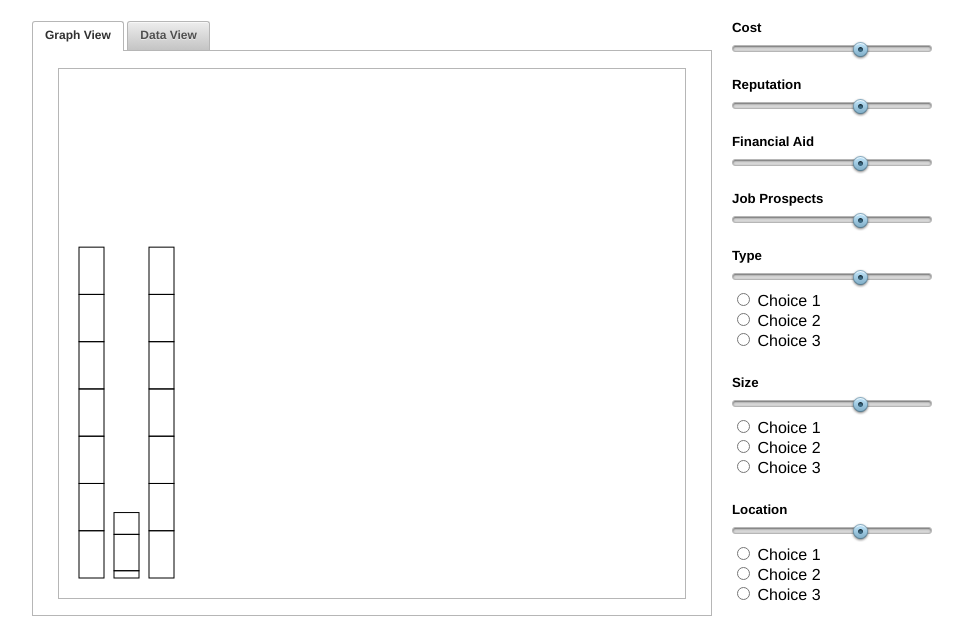
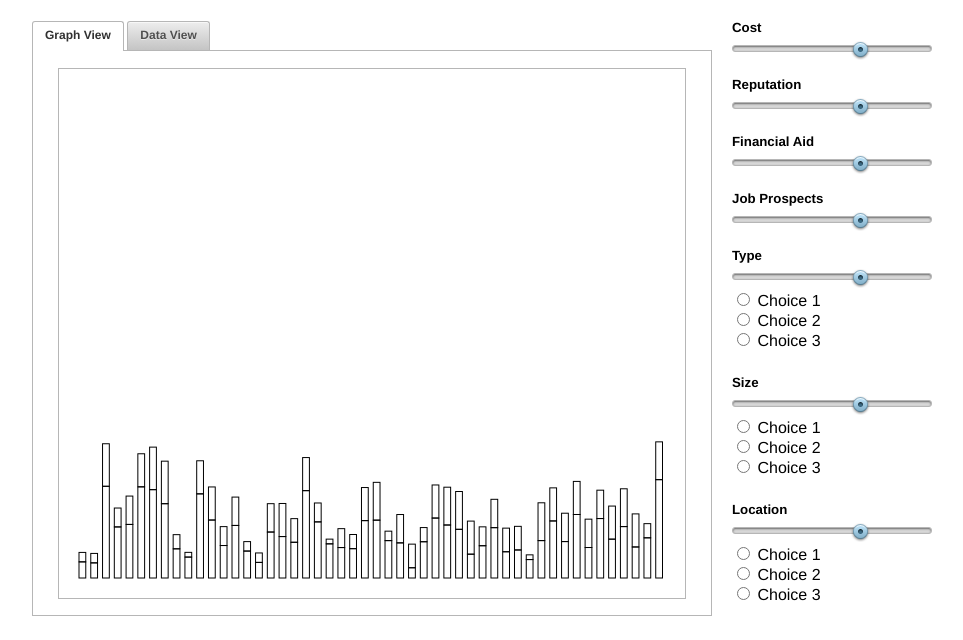
Before and after one commit to nerdyworm/collegesvis, a plain HTML site: page index.html in a window 1280 px wide. Shown: the whole page, without its empty margins (158-1121 px from the left). Drawn offline with Linux system fonts and the light colour scheme.

Commit message:
got some scaling of data done

```diff
--- a/index.html
+++ b/index.html
@@ -21,7 +21,16 @@
           <div id="graph" style="border: 1px solid #B6B6B6"></div>
         </div>
         <div id="data_view">
-          <table id="raw_data">
+          <table id="raw_data" boder="0" cellpadding="0" cellspacing="0">
+            <tr>
+              <th>Name</th>
+              <th>Tuition</th>
+              <th>Rep</th>
+              <th>Job</th>
+              <th>Fin Aid</th>
+              <th>Type</th>
+              <th>Loc. Size</th>
+            </tr>
           </table>
         </div>
       </div>
--- a/javascripts/collegevis.js
+++ b/javascripts/collegevis.js
@@ -7,24 +7,25 @@
     // after we load the data we will update
     // the interface for the first time.
     $.getJSON('data/data.json', function(d) {
-      data = d;
-      console.log(data);
-      var html = ""
+      var html = "";
       //fill in the raw data view with this data
-      for(i = 0; i < data.length; i++) {
+      var i;
+      for(i = 0; i < d.length; i++) {
         html += "<tr>";
-        html += "<td>" + data[i].name + "</td>";
-        html += "<td>" + data[i].annual_tuition + "</td>";
-        html += "<td>" + data[i].reputation + "</td>";
-        html += "<td>" + data[i].job_prospects + "</td>";
-        html += "<td>" + data[i].financial_aid + "</td>";
-        html += "<td>" + data[i].type + "</td>";
-        html += "<td>" + data[i].location_size + "</td>";
+        html += "<td>" + d[i].name + "</td>";
+        html += "<td>" + d[i].annual_tuition + "</td>";
+        html += "<td>" + d[i].reputation + "</td>";
+        html += "<td>" + d[i].job_prospects + "</td>";
+        html += "<td>" + d[i].financial_aid + "</td>";
+        html += "<td>" + d[i].type + "</td>";
+        html += "<td>" + d[i].location_size + "</td>";
         html += "</tr>";
       }
 
-      console.log(html);
       $("#raw_data").append(html);
+
+      data = d;
+
       update();
     });
 
@@ -63,12 +64,14 @@
     var paper = Raphael("graph", gw, gh);
 
 
-    function draw_bar(values, index, total) {
+    function draw_bar(values, index) {
 
-      var bar_width = 25; //TODO: calculate width based on number of bars needed
+      // incorrect but gives me the desired output as it
+      var bar_width = (gw / data.length + 1) / 2;
 
       var last_height = 0;
 
+      var i;
       for(i = 0; i < values.length; i++) {
         var height = height_on_paper(values[i]);
 
@@ -79,7 +82,6 @@
 
         last_height += height;
       }
-
     }
 
     // don't like these fn names....
@@ -94,19 +96,39 @@
     }
 
     function x_position(index, width) {
-      return padding + (10 * index) + (width * index);
+      return padding + (5 * index) + (width * index);
     }
 
+    function scale_cost(value) {
+      return (value * ($("#cost").slider('value') / 100)) / 200;
+    }
+
+    function scale_rep(value) {
+      return value * ($("#reputation").slider('value') / 10);
+    }
 
     function draw() {
-      var values = [];
+      // for each data point we need to
+      // run it through the filtering function
+      // then draw it
+      //
+      var i = 0;
+      for(i = 0; i < data.length; i++) {
+        var values = [];
+        values[0] = scale_cost(parseInt(data[i].annual_tuition, 10));
+        values[1] = scale_rep(parseInt(data[i].reputation, 10));
 
-      $sliders.each(function(index) {
+        draw_bar(values, i);
+      }
+
+
+      /*$sliders.each(function(index) {
         values[index] = $(this).slider('value');
       });
+
       draw_bar(values, 0, 2);
       draw_bar([10, 50, 30], 1, 2);
-      draw_bar(values, 2, 4);
+      draw_bar(values, 2, 4);*/
     }
 
     function slider_changed() {
--- a/stylesheets/screen.css
+++ b/stylesheets/screen.css
@@ -41,4 +41,17 @@ body {
 
 table {
   font-size: 12px;
+  width: 100%;
 }
+
+table tr:nth-child(odd)  {
+  background: #cae2ef;
+}
+
+table td {
+  padding: 2px 1px;
+}
+
+#data_view {
+  overflow: scroll;
+}
```
